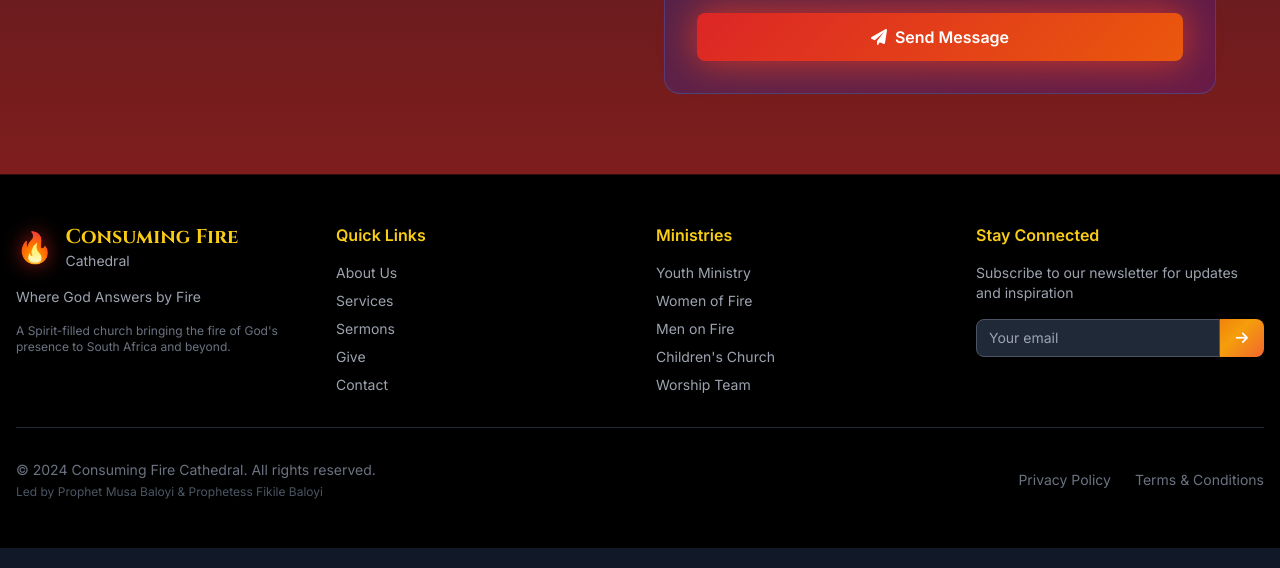
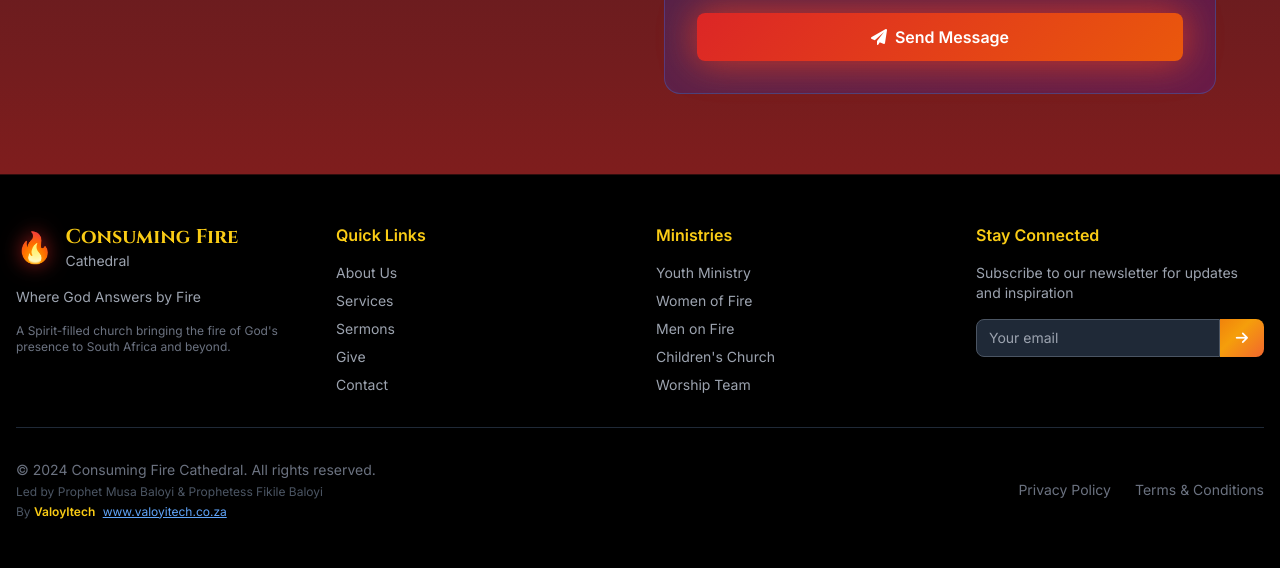
Before and after one commit to ValoyItech/consumingfirecathedral, a plain HTML site: page index.html in a window 1280 px wide. Shown: the part 10775-11343 px from the top of the page. Drawn offline with nearby package versions, Linux system fonts and the light colour scheme.

Commit message:
Add files via upload

```diff
--- a/index.html
+++ b/index.html
@@ -1074,7 +1074,6 @@
                 </div>
             </div>
 
-            <!-- Bottom Footer -->
            <div class="border-t border-gray-800 pt-8">
     <div class="flex flex-col md:flex-row justify-between items-center">
         <div class="text-center md:text-left mb-4 md:mb-0">
@@ -1084,6 +1083,12 @@
             <p class="text-gray-600 text-xs mt-1">
                 Led by Prophet Musa Baloyi & Prophetess Fikile Baloyi
             </p>
+            <p class="text-gray-600 text-xs mt-1">
+                By <span class="text-yellow-400 font-semibold">ValoyItech</span>
+                <a href="https://www.valoyitech.co.za" target="_blank" class="text-blue-400 hover:text-yellow-400 transition-colors ml-1 underline">
+                    www.valoyitech.co.za
+                </a>
+            </p>
         </div>
 
         <div class="flex space-x-6 text-sm">
@@ -1092,6 +1097,7 @@
         </div>
     </div>
 </div>
+
         </div>
     </footer>
 
```
Lines whose indentation alone changed are shown as unchanged.
